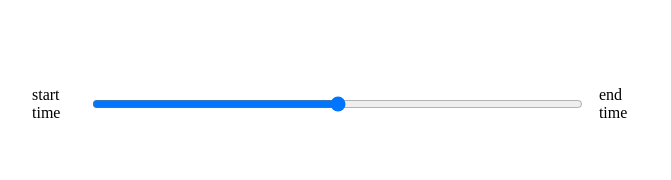
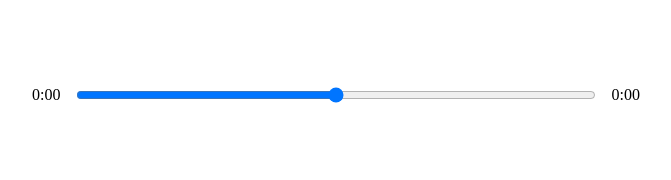
Before and after one commit to zahra-ahmadio/react-music, a React (Create React App) app: page / in a window 1280 px wide. Shown: the part 410-590 px from the top of the page, without its empty margins (304-975 px from the left). Built offline with nearby package versions, Linux system fonts and the light colour scheme.

Commit message:
set mesic play time update

```diff
--- a/src/components/Player.js
+++ b/src/components/Player.js
@@ -1,4 +1,4 @@
-import React,{useRef} from "react";
+import React, {useRef, useState} from "react";
 import {FontAwesomeIcon} from "@fortawesome/react-fontawesome";
 import {faPlay, faAngleDoubleLeft, faAngleRight, faAngleLeft} from "@fortawesome/free-solid-svg-icons";
 
@@ -17,19 +17,39 @@
         }
 
     }
+    //handler
+    const timeUpdateHandler = (e)=>{
+      const current = e.target.currentTime;
+      const duration = e.target.duration;
+      setSongInfo({...songInfo,currentTime : current, duration }) //the same name of duration
+    }
+    const getTime = (time)=>{
+        return (
+            Math.floor(time / 60) + ":" + ("0" + Math.floor (time % 60)).slice(-2)
+        );
+    };
+    //state
+    const [songInfo,setSongInfo]=useState({
+        currentTime : null,
+        duration :null,
+
+    });
     return (
         <div className="player">
             <div className="time-control">
-                <p>start time</p>
+                <p>{getTime(songInfo.currentTime)}</p>
                 <input type="range"/>
-                <p>end time</p>
+                <p>{getTime(songInfo.duration)}</p>
             </div>
             <div className="play-control">
                 <FontAwesomeIcon className="skip-back" size="2x" icon={faAngleLeft} />
               <FontAwesomeIcon onClick={playSongHandler} className="play" size="2x" icon={faPlay} />
                 <FontAwesomeIcon className="skip-forward" size="2x"  icon={faAngleRight} />
             </div>
-            <audio ref={audioRef} src={currentSong.audio}></audio>
+            <audio onTimeUpdate={timeUpdateHandler}
+                   onLoadedMetadata={timeUpdateHandler}
+                   ref={audioRef}
+                   src={currentSong.audio}></audio>
         </div>
     )
 }
```
